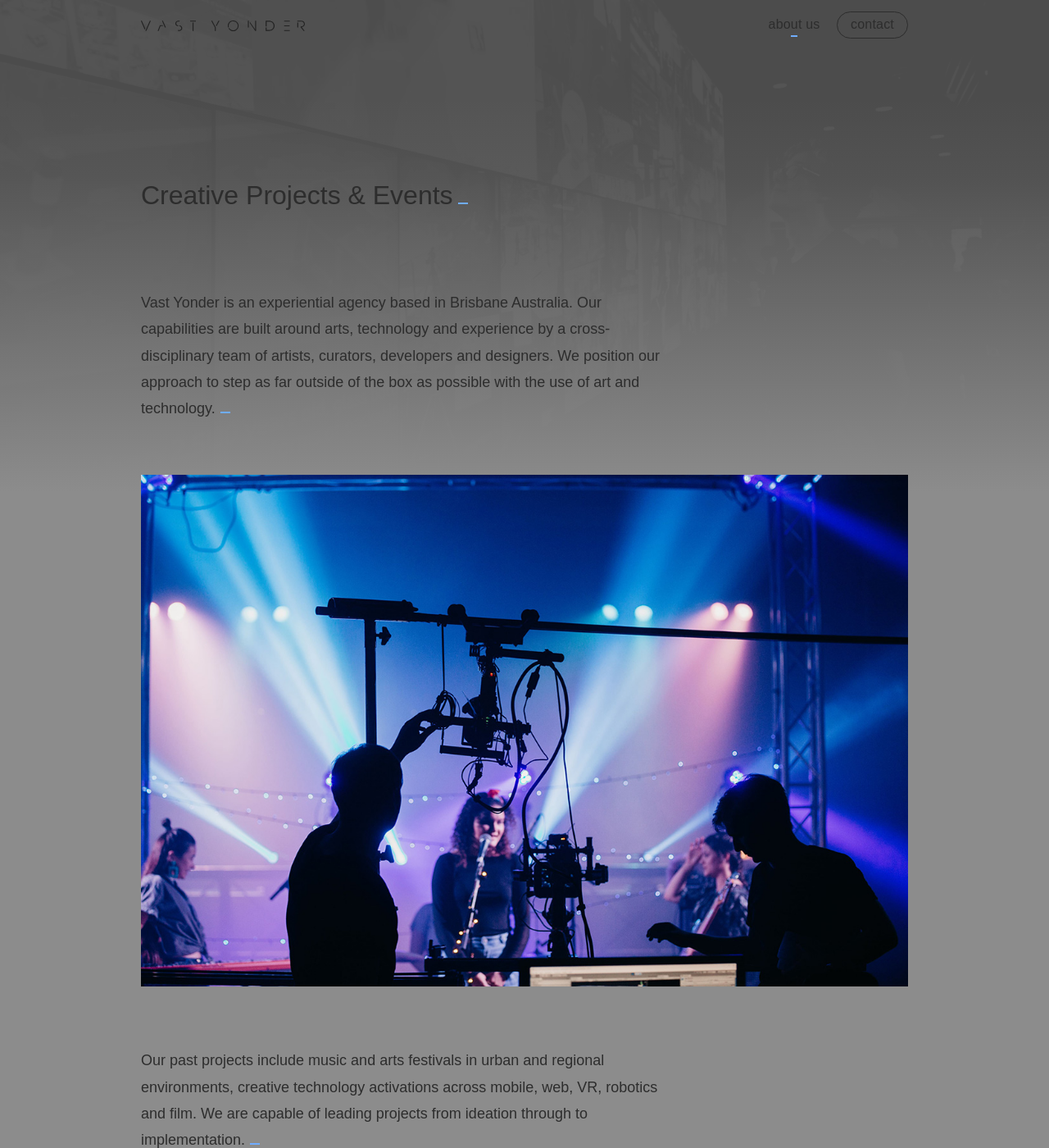
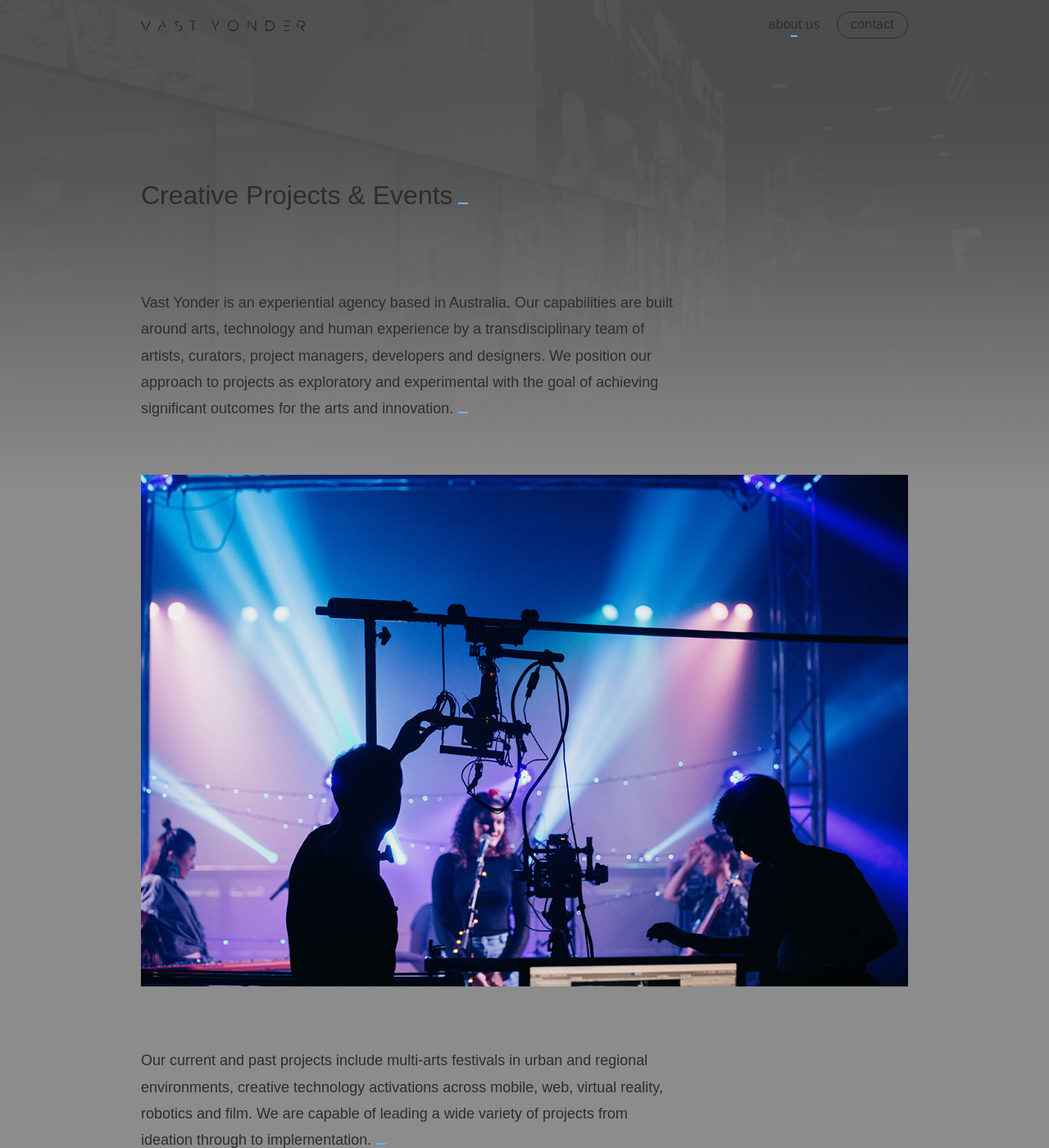
Before and after one commit to LincolnSavage/lincolnsavage.github.io, a Jekyll site: the page built from about.html, in a window 1280 px wide and 1400 px high. Shown: the whole window at 82% size. Built offline with Jekyll 4.4.1, drawn with Linux system fonts in a browser that asks for light colours; some of the changed text lies outside the part shown.

```diff
--- a/about.html
+++ b/about.html
@@ -24,12 +24,13 @@ title: Vast Yonder - About Us
     <h1>Creative Projects & Events</h1>
   </section>
   <div>
-		<p>Vast Yonder is an experiential agency based in Brisbane Australia. Our capabilities are built around arts, technology and experience by a cross-disciplinary team of artists, curators, developers and designers. We position our approach to step as far outside of the box as possible with the use of art and technology.</p>
+		<p>Vast Yonder is an experiential agency based in Australia. Our capabilities are built around arts, technology and human experience by a transdisciplinary team of artists, curators, project managers, developers and designers. We position our approach to projects as exploratory and experimental with the goal of achieving significant outcomes for the arts and innovation.</p>
     <p>
       <img class="lazyload" data-src="/images/qubeeffect-cameras.jpg" alt="image" />
     </p>
-    <p>Our past projects include music and arts festivals in urban and regional environments, creative technology activations across mobile, web, VR, robotics and film. We are capable of leading projects from ideation through to implementation.</p>
+    <p>Our current and past projects include multi-arts festivals in urban and regional environments, creative technology activations across mobile, web, virtual reality, robotics and film. We are capable of leading a wide variety of projects from ideation through to implementation.</p>
 		<div class="clients cf">
+      <h2>Past project partners and clients</h2>
       {% for image in site.static_files %}
         {% if image.path contains 'img/clients' %}
           <img class="clients__logo lazyload" data-src="{{ image.path }}" alt="image" />
```
Also changed, not shown: other parts of about.html (+1 -1 lines), _projects/scribbleslam.md (+2 -2 lines).
